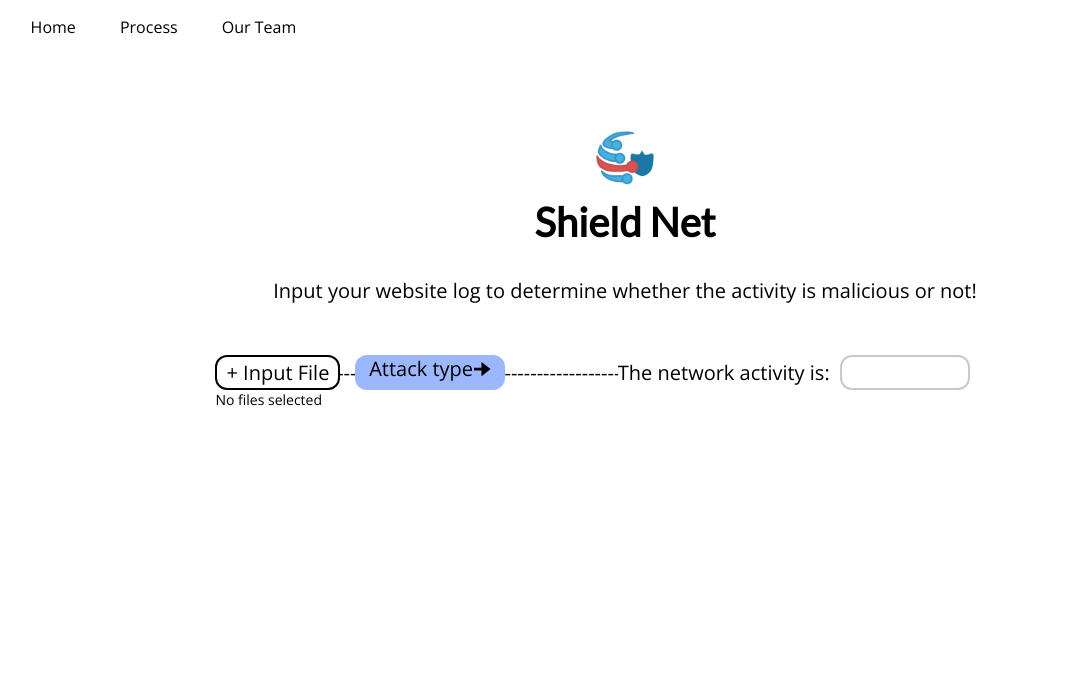
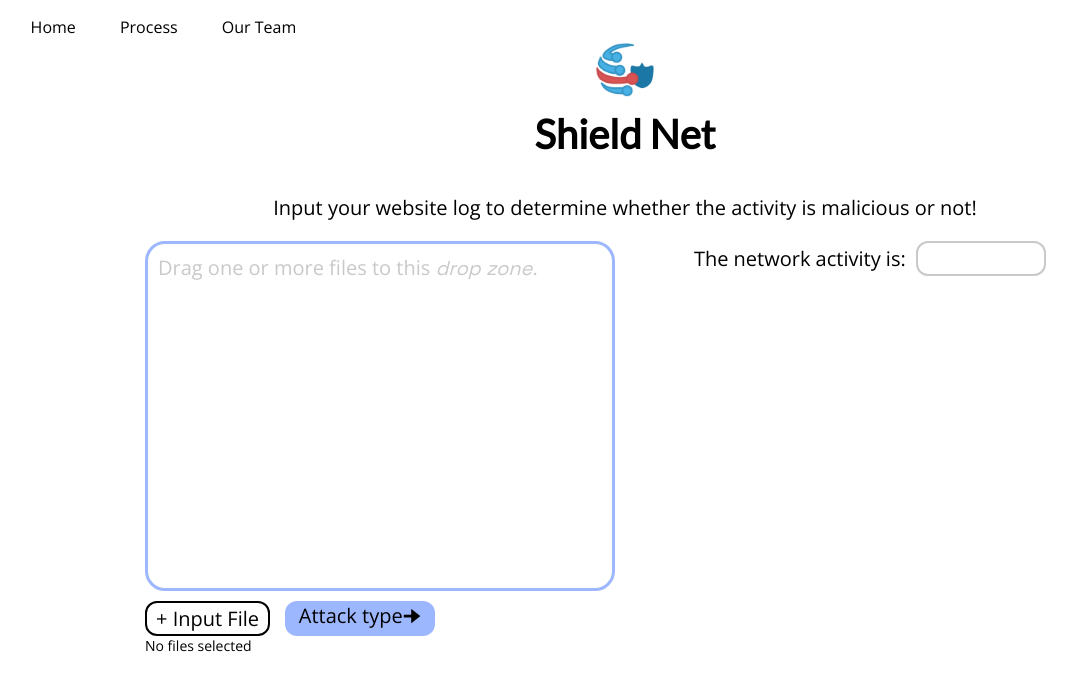
Before and after one commit to annazchen/ShieldNet, a Flask app: page / in a window 1280 px wide. Shown: the top 691 px of the page, without its empty margins (15-1092 px from the left). Run offline with Flask 3, Linux system fonts and the light colour scheme; parts of the project's set-up code (start-up, migrations or seed data) failed here and were passed over; some web fonts are replaced.

Commit message:
Updated flask files

```diff
--- a/flask_app/app.py
+++ b/flask_app/app.py
@@ -2,6 +2,7 @@ import numpy as np
 import os
 from flask import Flask, redirect, request, render_template
 import pickle
+from ..w.Graph import analyze_input_file
 app = Flask(__name__, static_url_path='/static')
 
 # def create_app(test_config=None):
@@ -26,24 +27,21 @@ app = Flask(__name__, static_url_path='/static')
 #         pass
 
 def test():
-    return 1
+    return "Please work"
 
 # model = pickle.load(open('skaler.pkl', 'rb'))
 @app.route('/')
 def home():
     return render_template('main.html')
-@app.route('/static/process', methods=["GET"])
-def process_first():
-    return redirect('/process')
-@app.route('/process', methods=["GET"])
-def process():
-    return render_template('process.html')
-render_template('./process.html')
+predictions = []
 @app.route('/predict', methods=["POST"])
 def predict():
-    csv_file = request.form.values()
-    # prediction = model.predict(csv_file)
-    prediction = test()
-    return render_template('main.html', prediction_text = prediction)
+    csv_file = request.files['csv_file']
+    prediction = analyze_input_file(csv_file)
+    predictions.append(prediction)
+    return prediction
+@app.route('/display', methods=["GET"])
+def hello():
+    return render_template('main.html', prediction_text=predictions[-1])
 app.run()
     # return app
--- a/flask_app/static/script.js
+++ b/flask_app/static/script.js
@@ -1,24 +1,91 @@
-console.log("hello")
+var file = new File([""], "filename");
 $(document).ready(function(){
     $("#csv_input").change(function(){
-        if( document.getElementById("csv_input").files.length == 0 ){
+        if(document.getElementById("csv_input").files.length == 0 ){
             document.getElementById("check_csv_input").innerHTML= "No files selected";
         }else{
             var filename = $('#csv_input').val().split('\\').pop();
             document.getElementById("check_csv_input").innerHTML= filename + " selected";
+            file = document.getElementById("csv_input").files[0]
         }
+        console.log("ther", file)
     });
+    $("#csv_input_2").change(function(){
+        if(document.getElementById("csv_input_2").files.length == 0 ){
+            document.getElementById("check_csv_input").innerHTML= "No files selected";
+        }else{
+            var filename = $('#csv_input_2').val().split('\\').pop();
+            document.getElementById("check_csv_input").innerHTML= filename + " selected";
+            file = document.getElementById("csv_input_2").files[0]
+        }
+        console.log("or here", file)
+    });
+
 });
 
-$(document).on("click", ":submit", function (e) {
-    if (document.getElementById("csv_input").files.length == 0) {
-        e.preventDefault();
-        document.getElementById("check_csv_input").innerHTML= "Please upload a file!";
-    }else{
-        loading();
+function dropHandler(ev) {
+    console.log("File(s) dropped");
+
+    ev.preventDefault();
+
+    if (ev.dataTransfer.items) {
+        item = ev.dataTransfer.items[0];
+      // Access the files
+      if (item.kind === "file") {
+        const temp_file = item.getAsFile();
+        document.getElementById("check_csv_input").innerHTML= temp_file.name +" selected";
+        file = temp_file
+      }
     }
-});
+    console.log("PELASEFDS", file)
+}
+// function dragOverHandler(ev) {
+// console.log("File(s) in drop zone");
+
+// // Prevent  behavior (Prevent file from being opened)
+// ev.preventDedefaultfault();
+// }
 function loading(){
     $("#logo-loading").show();
     $("#logo").hide();
+    console.log("HERER", file)
 }
+
+$(document).on("click", ":submit", function (e) {
+    e.preventDefault()
+    if (document.getElementById("csv_input").files.length == 0){
+        if (document.getElementById("csv_input_2").files.length == 0 ){
+            document.getElementById("check_csv_input").innerHTML= "Please upload a file!";
+        }
+    }else{
+        loading();
+        const formData = new FormData();
+        formData.append('csv_file', file);
+        fetch('/predict', {
+            method: 'POST',
+            body: formData
+        })
+        .then(response => response.text())
+        .then(data => {
+            console.log('Success:', data);
+            window.location.href = "http://localhost:5000/display"
+            alert('File uploaded successfully!');
+        })
+        .catch((error) => {
+            console.log('Error:', error);
+            console.error('Error:', error);
+            alert('Error uploading file.');
+        });
+    }
+    console.log("goT you fam", file)
+});
+
+// async function fetchCSV(url) {
+//     try {
+//         const response = await fetch(url);
+//         const data = await response.text();
+//         document.getElementById('output').innerText = data;
+//     } catch (error) {
+//         console.error('Error fetching CSV:', error);
+//     }
+//}
--- a/flask_app/static/styles/styles.css
+++ b/flask_app/static/styles/styles.css
@@ -30,7 +30,7 @@ p{
 form{
     width:40%;
     display: flex;
-    flex-direction: row;
+    flex-direction: column;
     position: relative;
 }
 
@@ -100,7 +100,7 @@ div{
     transition: 0.5s;
 }
 .content{
-    margin: 10%;
+    margin: 40px;
     display:flex;
     flex-direction: column;
     align-items: center;
@@ -108,7 +108,7 @@ div{
 
 .content_home{
     width: 80%;
-    margin-top: 5%;
+    margin-top: 20px;
     display: flex;
     flex-direction: row;
 }
@@ -117,6 +117,7 @@ div{
     display: flex;
     flex-direction: column;
 }
+
 .description{
     width: 80%;
     margin-top: 3%;
@@ -126,13 +127,10 @@ div{
     justify-content: center;
 }
 .left{
-    width: 20%;
-}
-.middle{
-    width: 20%;
+    width: 50%;
 }
 .right{
-    width: 60%;
+    width: 50%;
     margin-left: 2%;
 }
 
@@ -198,7 +196,8 @@ div{
 }
 
 #submit_button{
-    position:relative;
+    position: relative;
+    right:0;
     background-color: rgb(157, 183, 255);
     color: black;
     width: 150px;
@@ -225,6 +224,12 @@ div{
     align-items: center;
     background-color: white;
     position:relative;
+}
+.csv_captions{
+    display: flex;
+    flex-direction: row;
+    position: relative;
+    width:100%;
 }
 .csv_filler{
     display: flex;
@@ -254,3 +259,19 @@ div{
     height: 100%;
     width: 60%;
 }
+
+#drop_zone {
+    border: 3px solid rgb(157, 183, 255);
+    width: 100%;
+    height: 350px;
+    border-radius: 20px;
+    box-sizing: border-box;
+    color: rgba(43, 43, 43, 0.253);
+    padding: 10px;
+    margin-bottom: 10px;
+}
+
+#drop_zone:hover {
+    background-color:rgba(185, 185, 185, 0.253);;
+    color: rgba(24, 24, 24, 0.253);
+}
--- a/flask_app/templates/main.html
+++ b/flask_app/templates/main.html
@@ -1,33 +1,42 @@
 <!doctype html>
-<html>
+<html lang="en">
 <head>
+    <meta charset="UTF-8">
+    <meta http-equiv="X-UA-Compatible" content="IE=edge">
+    <meta name="viewport" content="width=device-width, initial-scale=1.0">
+    <title>Braille-Translator</title>
     <link rel="stylesheet" type="text/css" href="{{ url_for('static', filename='styles/styles.css') }}">
     <script src="https://ajax.googleapis.com/ajax/libs/jquery/3.7.1/jquery.min.js"></script>
     <script src="{{ url_for('static', filename='script.js') }}"></script>
-    <title>Home</title>
 </head>
 <nav class="navbar">
     <ul>
-            <li><div class = "links"><a href="{{ url_for('static', filename='main.html') }}">Home</a><div class = "underline"><\div></div></li>
-            <li><div class = "links"><a href="{{ url_for('static', filename='process.html') }}">Process</a><div class = "underline"><\div></div></li>
-            <li><div class = "links"><a href="{{ url_for('static', filename='team.html') }}">Our Team</a><div class = "underline"><\div></div></li>
+        <li><div class = "links"><a href="main.html">Home</a><div class = "underline"><\div></div></li>
+        <li><div class = "links"><a href="process.html">Process</a><div class = "underline"><\div></div></li>
+        <li><div class = "links"><a href="team.html">Our Team</a><div class = "underline"><\div></div></li>
     </ul>
 </nav>
 <body class = "content">
-        <div class = "title"><img src="/static/styles/img/logo.PNG" alt="Shield Net logo" width="60" height="60" id="logo"><img src="/static/styles/img/logo-loading.GIF" alt="Guard Net logo animation" width="60" height="60" id="logo-loading"><h1>Shield Net</h1></div>
+
+    <div class = "title"><img src="logo.PNG" alt="Shield Net logo" width="60" height="60" id="logo"><img src="logo-loading.GIF" alt="Guard Net logo animation" width="60" height="60" id="logo-loading"><h1>Shield Net</h1></div>
     <div class = "description"> Input your website log to determine whether the activity is malicious or not!</div>
     <div class = "content_home">
-            <div id="dash-line"><p>-----------------------------------------------------------------------------</p></div>
-            <form id="csv_form" action="{{url_for('predict')}}" method="post">
+        <form id="csv_form" class="left">
+            <div id="drop_zone" ondrop="dropHandler(event)"; ondragover="dragOverHandler(event);">
+                <p>Drag one or more files to this <i>drop zone</i>.</p>
+                <input id="csv_input" type="file" accept=".csv" style="opacity: 0.0; position: absolute; top: 0; left: 0; bottom: 0; right: 0; width: 100%; height:100%;" />
+            </div>
+            <div class = "csv_captions">
                 <div class = "csv_filler">
                     <div class = "button" id="input_button">
                         + Input File
-                        <input id="csv_input" type="file" accept=".csv" style="opacity: 0.0; position: absolute; top: 0; left: 0; bottom: 0; right: 0; width: 100%; height:100%;" />
+                        <input id="csv_input_2" type="file" accept=".csv" style="opacity: 0.0; position: absolute; top: 0; left: 0; bottom: 0; right: 0; width: 100%; height:100%;" />
                     </div>
                     <p id="check_csv_input">No files selected</p>
                 </div>
                 <div class="button" id="submit_button">Attack type&#129034;
                     <input type="submit" value="Submit" style="opacity: 0.0; position: absolute; top: 0; left: 0; bottom: 0; right: 0; width: 100%; height:100%;">
+                </div>
             </div>
         </form>
         <div class ="right results">
```
Lines whose indentation alone changed are shown as unchanged.
